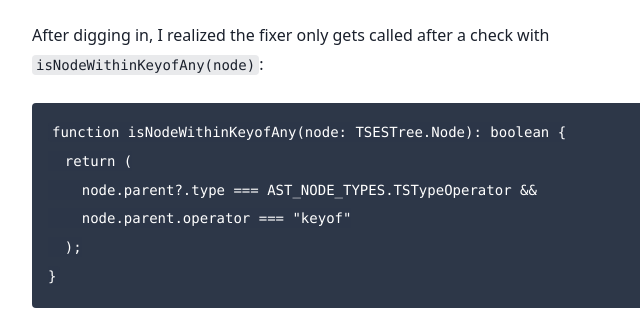
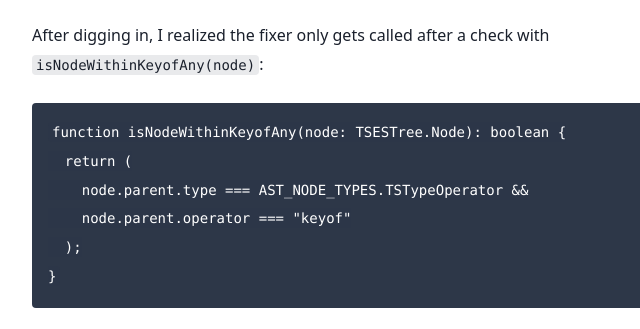
Before and after one commit to dbarabashh/blog, an Eleventy site: page src/posts/2025-04-07-solving-code-coverage-gaps-in-typescript.md in a window 1280 px wide. Shown: the part 1063-1392 px from the top of the page, 288-928 px from the left. Built offline with nearby package versions, Linux system fonts and the light colour scheme; Eleventy itself is replaced by a stand-in of ours; code samples lack their colours; files that its build step writes are made by us from their sources.

Commit message:
small fix

````diff
--- a/src/posts/2025-04-07-solving-code-coverage-gaps-in-typescript.md
+++ b/src/posts/2025-04-07-solving-code-coverage-gaps-in-typescript.md
@@ -27,7 +27,7 @@ After digging in, I realized the fixer only gets called after a check with `isNo
 ```typescript
 function isNodeWithinKeyofAny(node: TSESTree.Node): boolean {
   return (
-    node.parent?.type === AST_NODE_TYPES.TSTypeOperator &&
+    node.parent.type === AST_NODE_TYPES.TSTypeOperator &&
     node.parent.operator === "keyof"
   );
 }
````
